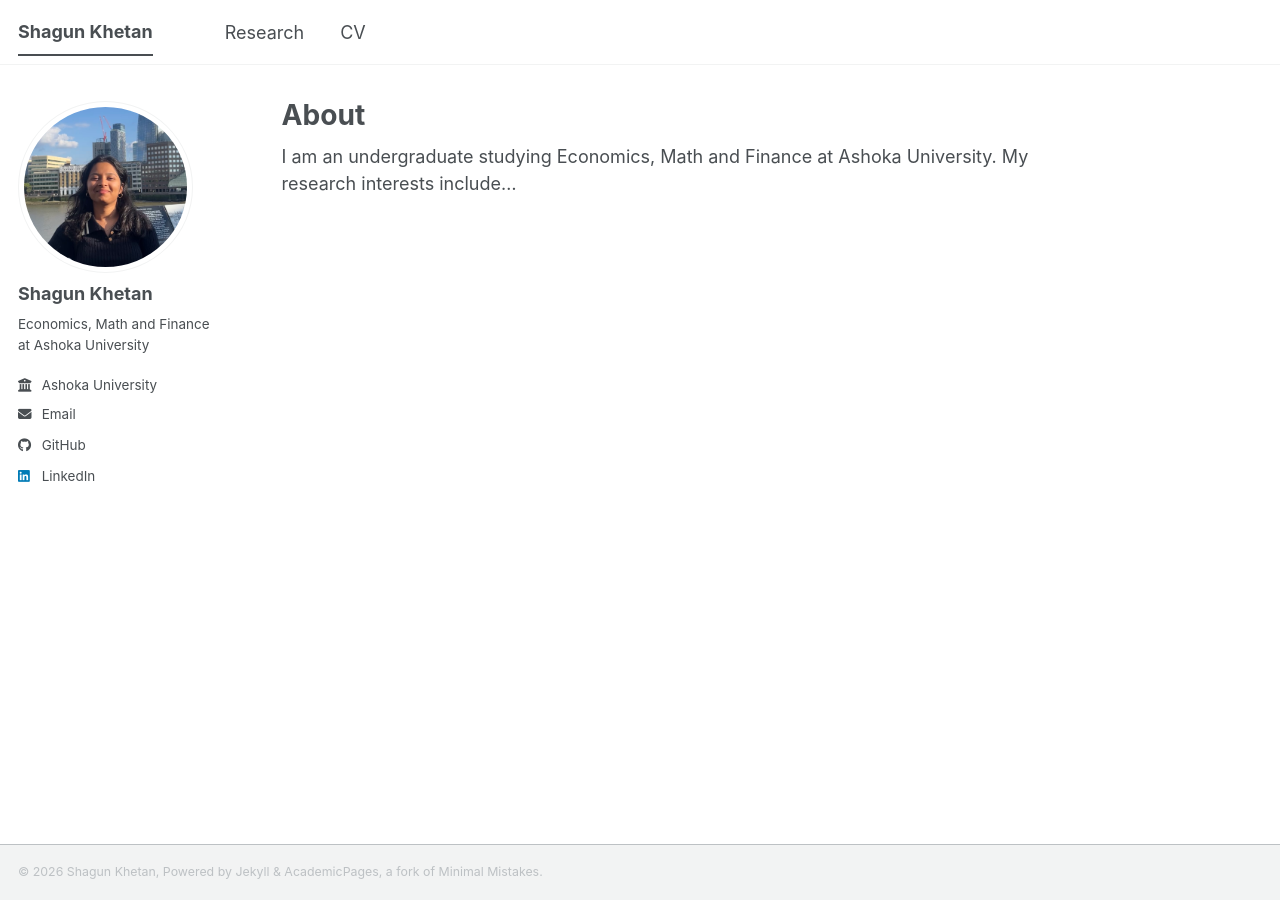
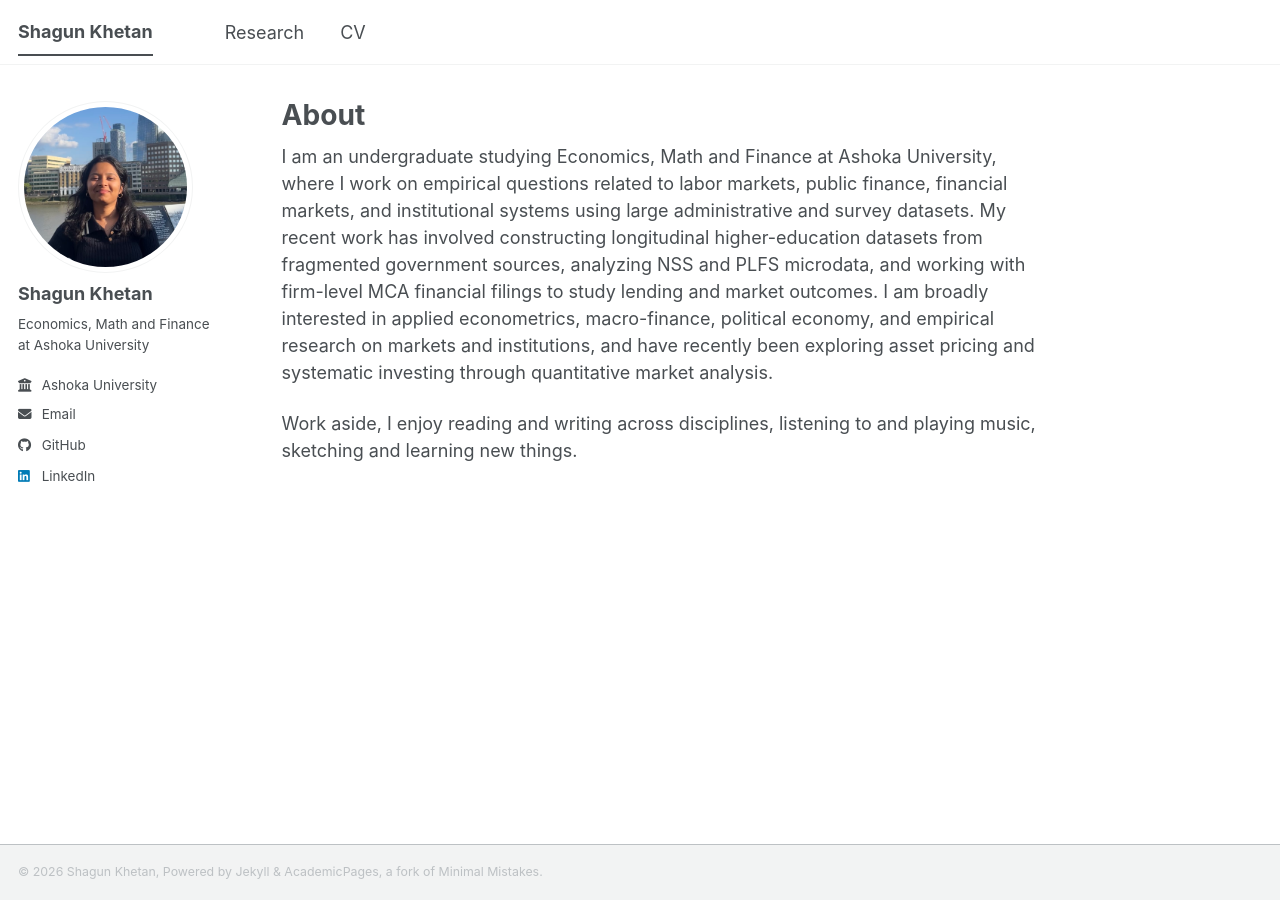
Before and after one commit to shagun-khetan/shagun-khetan.github.io, a Jekyll site: the page built from _pages/about.md, in a window 1280 px wide. Built offline with Jekyll 4.4.1, drawn with Linux system fonts in a browser that asks for light colours; a script bundle is joined from its source files by our own code; library files that are not in the unit come from our copies.

Commit message:
about and cv update

```diff
--- a/_pages/about.md
+++ b/_pages/about.md
@@ -7,4 +7,6 @@ redirect_from:
   - /about.html
 ---
 
-I am an undergraduate studying Economics, Math and Finance at Ashoka University. My research interests include...
+I am an undergraduate studying Economics, Math and Finance at Ashoka University, where I work on empirical questions related to labor markets, public finance, financial markets, and institutional systems using large administrative and survey datasets. My recent work has involved constructing longitudinal higher-education datasets from fragmented government sources, analyzing NSS and PLFS microdata, and working with firm-level MCA financial filings to study lending and market outcomes. I am broadly interested in applied econometrics, macro-finance, political economy, and empirical research on markets and institutions, and have recently been exploring asset pricing and systematic investing through quantitative market analysis.
+
+Work aside, I enjoy reading and writing across disciplines, listening to and playing music, sketching and learning new things.
```
Also changed, not shown: 1 other file.
